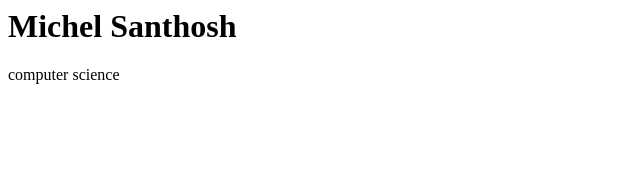
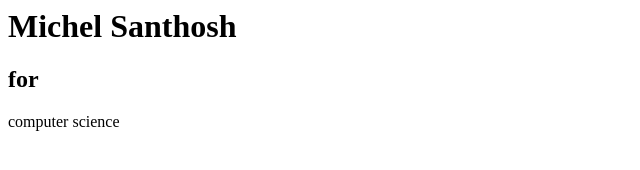
Before and after one commit to 24ucs026-boop/student-project1, a plain HTML site: page index.html in a window 1280 px wide. Shown: the whole page, without its empty margins (0-640 px from the left). Drawn offline with Linux system fonts and the light colour scheme.

Commit message:
Update index.html

```diff
--- a/index.html
+++ b/index.html
@@ -4,6 +4,7 @@
   </head>
   <body>
   <h1>Michel Santhosh</h1>
+    <h2>for </h2>
   <p>computer science</p>
   </body>
   </html>
```
